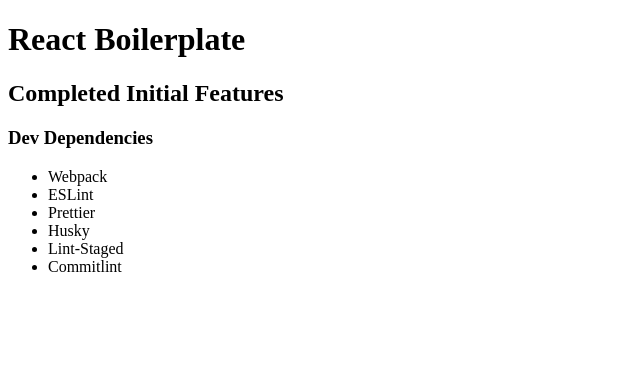
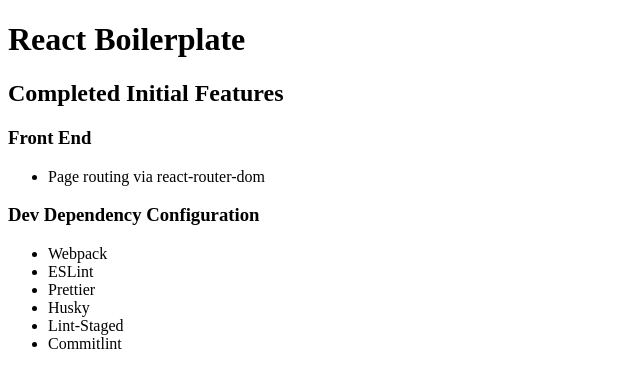
Before and after one commit to Kadus90/reactjs-boilerplate, a React app: page / in a window 1280 px wide. Shown: the top 388 px of the page, without its empty margins (0-640 px from the left). Built offline with nearby package versions, Linux system fonts and the light colour scheme.

Commit message:
docs: added to list

```diff
--- a/src/pages/index.jsx
+++ b/src/pages/index.jsx
@@ -4,7 +4,11 @@
   <div>
     <h1>React Boilerplate</h1>
     <h2>Completed Initial Features</h2>
-    <h3>Dev Dependencies</h3>
+    <h3>Front End</h3>
+    <ul>
+      <li>Page routing via react-router-dom</li>
+    </ul>
+    <h3>Dev Dependency Configuration</h3>
     <ul>
       <li>Webpack</li>
       <li>ESLint</li>
```
